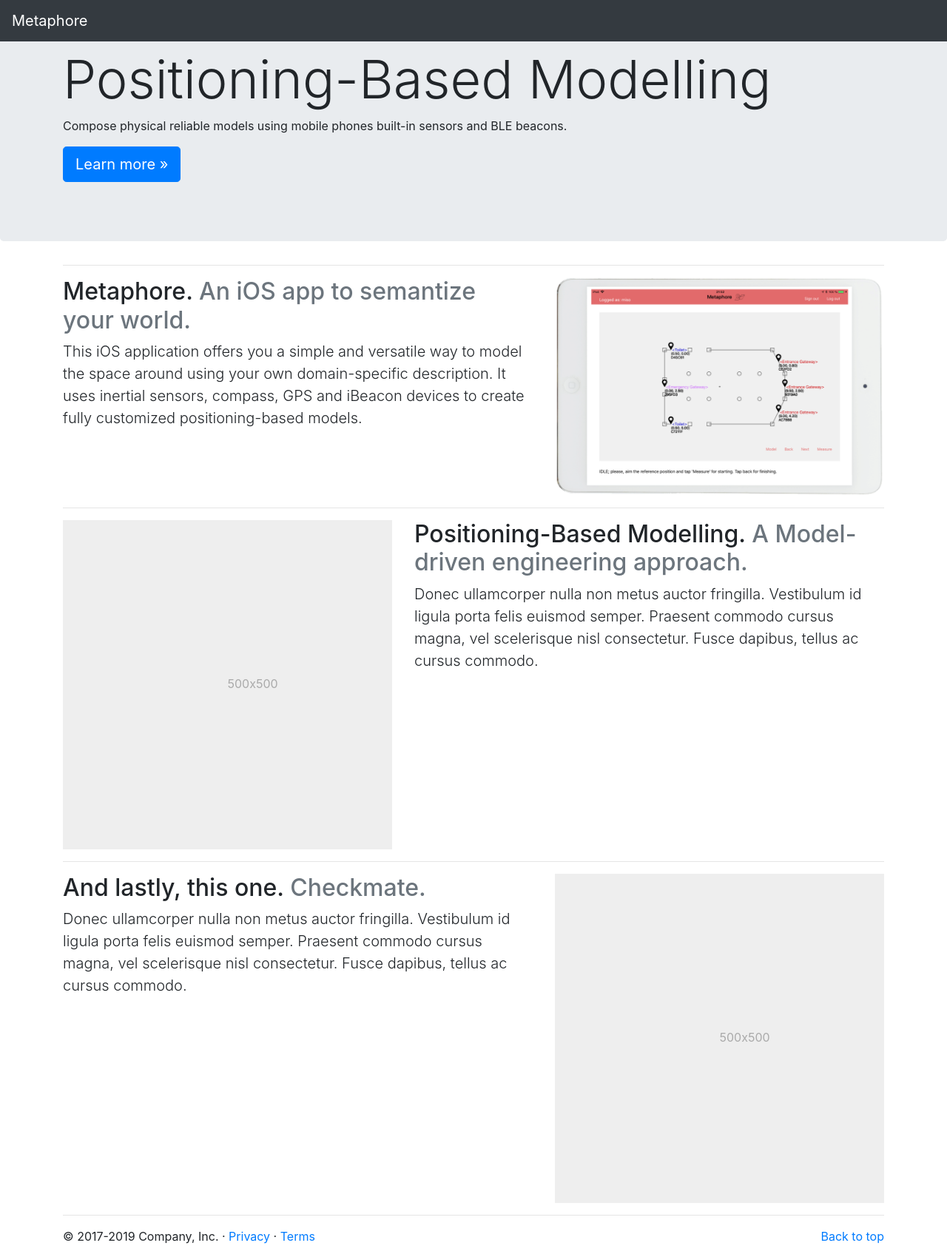
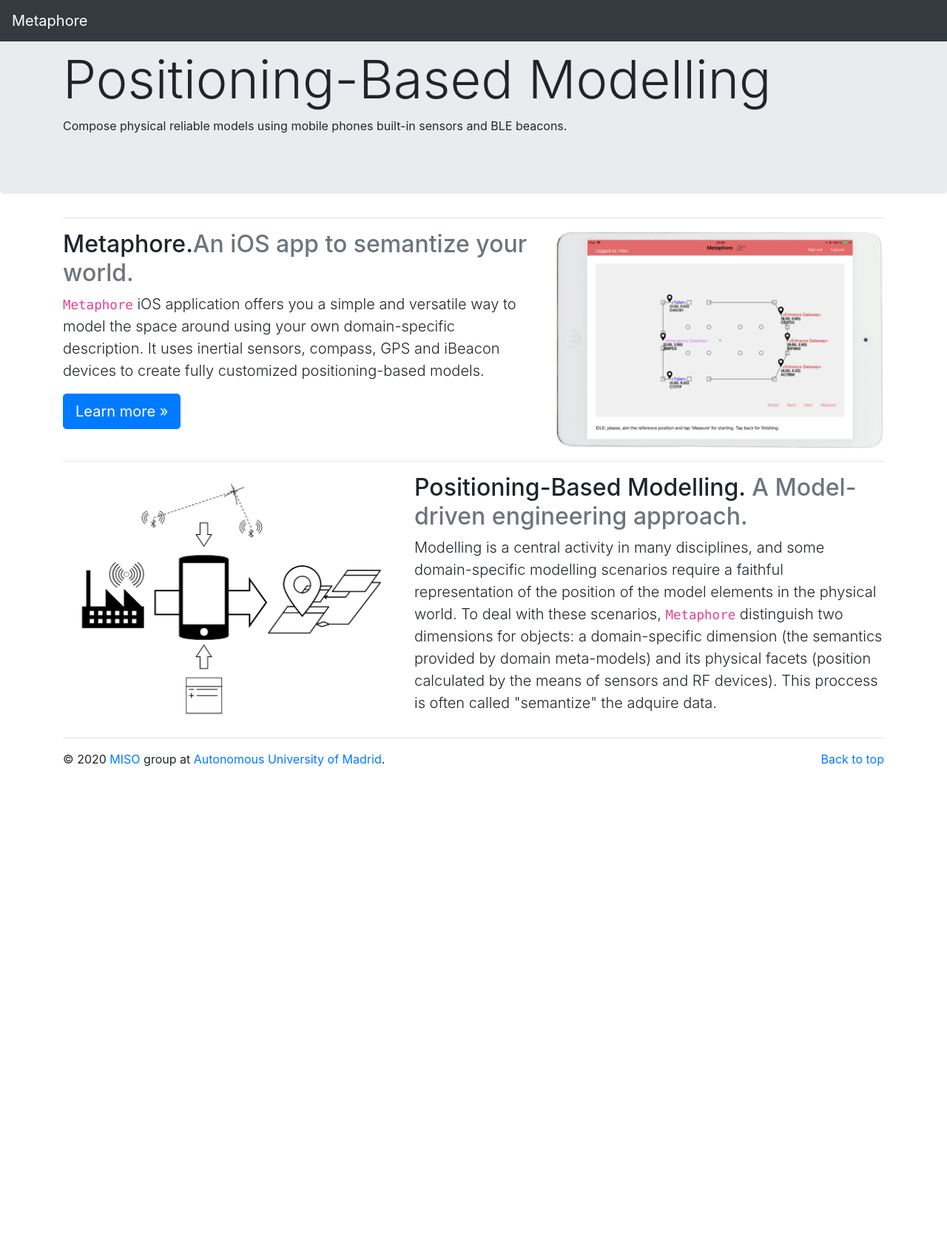
Before and after one commit to Albertojuanse/miso_sensors_web, a Django app: template web/templates/index.html in a window 1280 px wide. Shown: the whole page at 74% size. After the commit the page ends 1036 px from the top, so only its background shows below. Run offline with Django 3.2, Linux system fonts and the light colour scheme; the template is opened without the code that fills it, so the values that code supplies are empty; some libraries are stand-ins or nearby versions.

Commit message:
Content II

```diff
--- a/web/templates/index.html
+++ b/web/templates/index.html
@@ -29,7 +29,6 @@
            <div class="container">
              <h1 class="display-3">Positioning-Based Modelling</h1>
              <p>Compose physical reliable models using mobile phones built-in sensors and BLE beacons.</p>
-             <p><a class="btn btn-primary btn-lg" href="#" role="button">Learn more &raquo;</a></p>
            </div>
          </div>
 
@@ -41,8 +40,9 @@
 
          <div class="row featurette">
            <div class="col-md-7">
-               <h2 class="featurette-heading">Metaphore. <span class="text-muted">An iOS app to semantize your world.</span></h2>
-               <p class="lead">This iOS application offers you a simple and versatile way to model the space around using your own domain-specific description. It uses inertial sensors, compass, GPS and iBeacon devices to create fully customized positioning-based models.
+               <h2 class="featurette-heading">Metaphore.<span class="text-muted">An iOS app to semantize your world.</span></h2>
+               <p class="lead"><code>Metaphore</code> iOS application offers you a simple and versatile way to model the space around using your own domain-specific description. It uses inertial sensors, compass, GPS and iBeacon devices to create fully customized positioning-based models.</p>
+               <p><a class="btn btn-primary btn-lg" href="#" role="button">Learn more &raquo;</a></p>
            </div>
            <div class="col-md-5">
                <img src="{% static "images/ipad.png" %}" alt="iPad snapshot" height="500" width="500" class="bd-placeholder-img bd-placeholder-img-lg featurette-image img-fluid mx-auto" width="500" height="500" xmlns="http://www.w3.org/2000/svg" preserveAspectRatio="xMidYMid slice" focusable="false" role="img">
@@ -54,22 +54,10 @@
          <div class="row featurette">
            <div class="col-md-7 order-md-2">
                <h2 class="featurette-heading">Positioning-Based Modelling. <span class="text-muted">A Model-driven engineering approach.</span></h2>
-             <p class="lead">Donec ullamcorper nulla non metus auctor fringilla. Vestibulum id ligula porta felis euismod semper. Praesent commodo cursus magna, vel scelerisque nisl consectetur. Fusce dapibus, tellus ac cursus commodo.</p>
+               <p class="lead">Modelling is a central activity in many disciplines, and some domain-specific modelling scenarios require a faithful representation of the position of the model elements in the physical world. To deal with these scenarios, <code>Metaphore</code> distinguish two dimensions for objects: a  domain-specific dimension (the semantics provided by domain meta-models) and its physical facets (position calculated by the means of sensors and RF devices). This proccess is often called "semantize" the adquire data. </p>
            </div>
            <div class="col-md-5 order-md-1">
-             <svg class="bd-placeholder-img bd-placeholder-img-lg featurette-image img-fluid mx-auto" width="500" height="500" xmlns="http://www.w3.org/2000/svg" preserveAspectRatio="xMidYMid slice" focusable="false" role="img" aria-label="Placeholder: 500x500"><title>Placeholder</title><rect width="100%" height="100%" fill="#eee"/><text x="50%" y="50%" fill="#aaa" dy=".3em">500x500</text></svg>
-           </div>
-         </div>
-
-         <hr class="featurette-divider">
-
-         <div class="row featurette">
-           <div class="col-md-7">
-             <h2 class="featurette-heading">And lastly, this one. <span class="text-muted">Checkmate.</span></h2>
-             <p class="lead">Donec ullamcorper nulla non metus auctor fringilla. Vestibulum id ligula porta felis euismod semper. Praesent commodo cursus magna, vel scelerisque nisl consectetur. Fusce dapibus, tellus ac cursus commodo.</p>
-           </div>
-           <div class="col-md-5">
-             <svg class="bd-placeholder-img bd-placeholder-img-lg featurette-image img-fluid mx-auto" width="500" height="500" xmlns="http://www.w3.org/2000/svg" preserveAspectRatio="xMidYMid slice" focusable="false" role="img" aria-label="Placeholder: 500x500"><title>Placeholder</title><rect width="100%" height="100%" fill="#eee"/><text x="50%" y="50%" fill="#aaa" dy=".3em">500x500</text></svg>
+             <img src="{% static "images/basedpositioning.png" %}" alt="iPad snapshot" height="500" width="500" class="bd-placeholder-img bd-placeholder-img-lg featurette-image img-fluid mx-auto" width="500" height="500" xmlns="http://www.w3.org/2000/svg" preserveAspectRatio="xMidYMid slice" focusable="false" role="img">
            </div>
          </div>
 
@@ -83,7 +71,7 @@
        <!-- FOOTER -->
        <footer class="container">
          <p class="float-right"><a href="#">Back to top</a></p>
-         <p>&copy; 2017-2019 Company, Inc. &middot; <a href="#">Privacy</a> &middot; <a href="#">Terms</a></p>
+         <p>&copy; 2020 <a href="http://miso.es">MISO</a> group at <a href="http://uam.es">Autonomous University of Madrid</a>.</p>
        </footer>
 
   <script src="https://code.jquery.com/jquery-3.4.1.slim.min.js" integrity="sha384-J6qa4849blE2+poT4WnyKhv5vZF5SrPo0iEjwBvKU7imGFAV0wwj1yYfoRSJoZ+n" crossorigin="anonymous"></script>
```
Also changed, not shown: web/static/images/basedpositioning.png (added), web/static/images/ipad.png.
